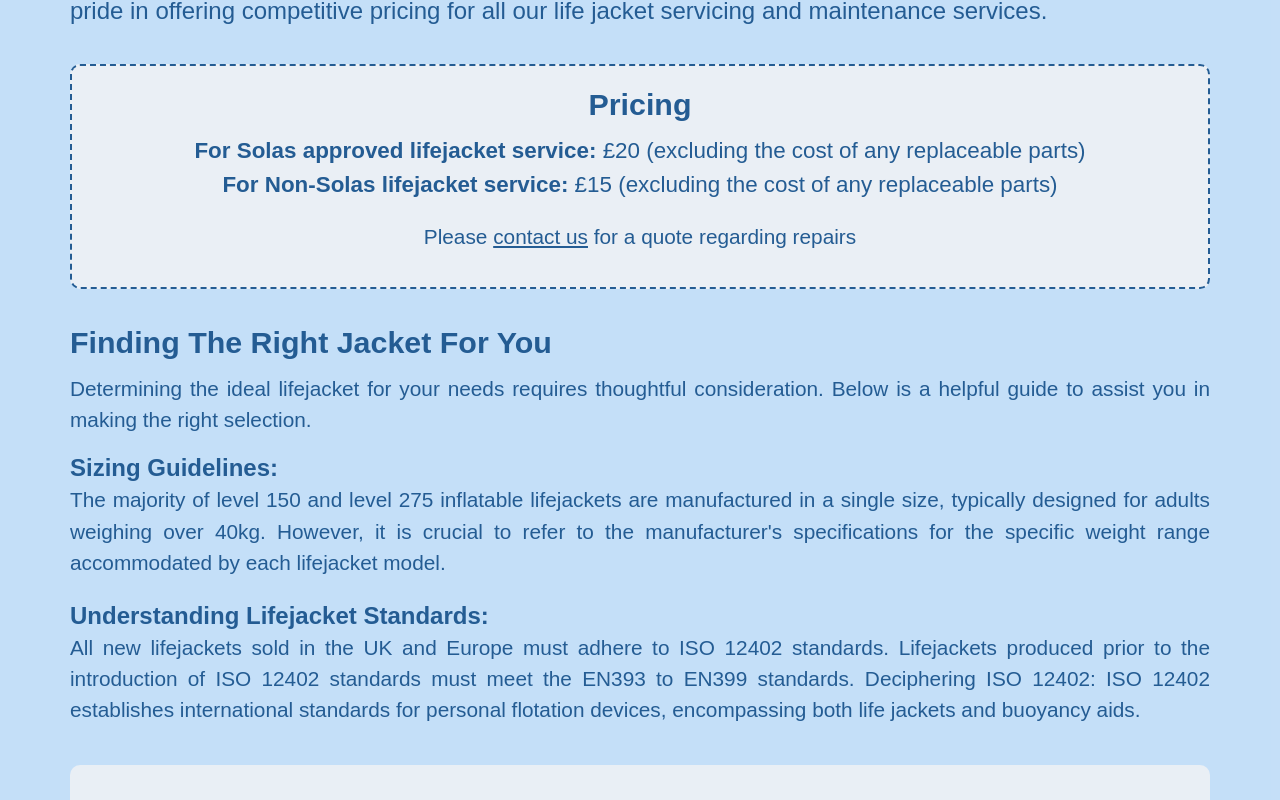
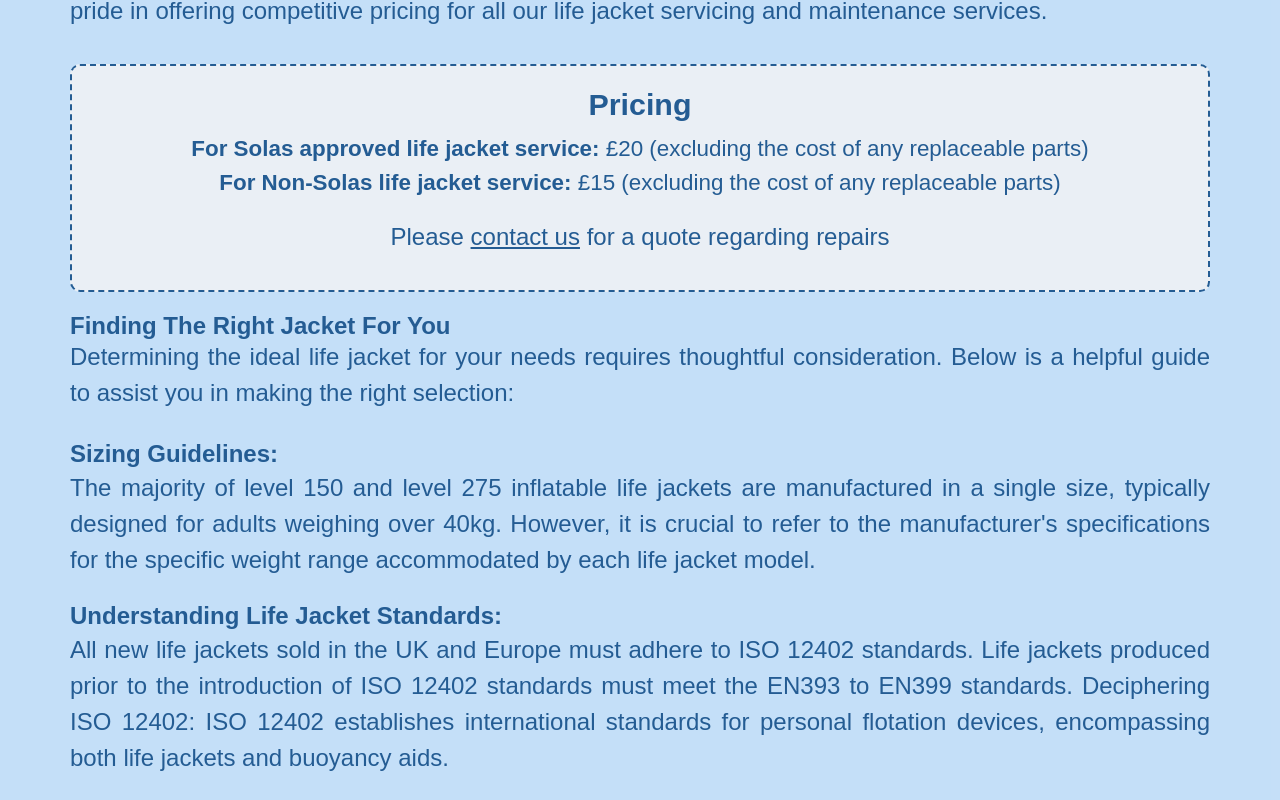
Before and after one commit to AbbieWills/KEMPS-NEW, a React (Vite) app in the folder client/: page /services in a window 1280 px wide. Shown: the part 287-1087 px from the top of the page. Built offline with nearby package versions, Linux system fonts and the light colour scheme.

Commit message:
final touches

```diff
--- a/client/pages/AboutPage/AboutPage.css
+++ b/client/pages/AboutPage/AboutPage.css
@@ -11,12 +11,12 @@
 
 .about h1 {
   font-size: 3rem !important;
-  margin-bottom: 30px !important;
 }
 
 .about p {
   margin-bottom: 15px;
   text-align: justify;
+  font-size: 1.5rem !important;
 
 }
 
@@ -105,8 +105,6 @@
   .harry-intro {
     width: 100% !important;
     margin: 0 auto !important;
-    margin-left: -27px !important;
-
   }
 }
 
@@ -172,3 +170,11 @@
     margin-left: 30px;
   }
 }
+
+@media (min-width: 600px) and (max-width: 2000px) {
+  .harry-intro {
+  margin-left: -27px !important;
+}
+
+
+}
--- a/client/pages/AboutPage/AboutPage.jsx
+++ b/client/pages/AboutPage/AboutPage.jsx
@@ -9,7 +9,7 @@ const AboutPage = () => {
         <h1>About Us</h1>
         <div className='service-text'>
           <div className='row'>
-          <p className='col-sm-12 col-md-8 col-lg-9 harry-intro'> Hello, I am Harry, a 23 year old navigation officer currently serving on oil tankers, and proudly assuming the role of Director at Kemps Maritime Professional Services (KempsMPS). <br/><br/> My unwavering commitment revolves around the paramount importance of safety and its continuous enhancement within the maritime sector. Consequently, I have chosen to devote my time to ensuring that all life jackets serviced through KempsMPS adhere to the most stringent safety standards.
+          <p className='col-sm-12 col-md-12 col-lg-9 harry-intro'> Hello, I am Harry, a 23 year old navigation officer currently serving on oil tankers, and proudly assuming the role of Director at Kemps Maritime Professional Services (KempsMPS). <br/><br/> My unwavering commitment revolves around the paramount importance of safety and its continuous enhancement within the maritime sector. Consequently, I have chosen to devote my time to ensuring that all life jackets serviced through KempsMPS adhere to the most stringent safety standards.
           <br/><br/> Our approach hinges on the pillars of quality assurance, comprehensive staff training, and the utilization of cutting-edge servicing equipment. </p> <img className="photoOfHarry" src='https://kcil.org.uk/wp-content/uploads/2020/01/awaiting-image-1-e1651572089627.jpg' alt='PhotoOfHarry'></img></div>
           <div className='why-choose'>
         <h2>Why Choose KempsMPS?</h2>
--- a/client/pages/ServicesPage/ServicesPage.css
+++ b/client/pages/ServicesPage/ServicesPage.css
@@ -34,15 +34,15 @@
 }
 
 /* Right jacket text */
-.about h2 {
-    font-size: 1.9rem !important;
+.pricing-heading {
+    font-size: 1.9rem;
     font-weight: bold;
-    margin-bottom: 12px;
+    margin-bottom: 10px;
 }
 
 .right-jacket-text, .sizing-text {
     font-size: 1.3rem;
-    margin-bottom: 30px !important;
+    margin-bottom: 40px !important;
 }
 
 .sizing-guidelines, .understanding {
@@ -86,10 +86,11 @@
     max-width: 200px;
     max-height: 300px;
     margin: 0 auto;
-    display: block;
+    display: block !important;
     margin-top: -14px;
     margin-bottom: 15px;
 }
+
 
 .individual {
     border: 2px solid #245c93;
@@ -97,11 +98,6 @@
     padding: 10px !important;
     margin: 30px auto !important;
     width: 30% !important;
-}
-
-    /* Add a more specific selector */
-.onefive {
-    margin: 50px -10px !important;
 }
 
 
--- a/client/pages/ServicesPage/ServicesPage.jsx
+++ b/client/pages/ServicesPage/ServicesPage.jsx
@@ -13,38 +13,41 @@ const ServicesPage = () => {
         <h1 className='servicing-title'>Pricing and Servicing</h1>
         <p className='pricing-intro'>At KempsMPS, we understand that quality service should also come with affordability. That's why we take pride in offering competitive pricing for all our life jacket servicing and maintenance services.</p>
         <div className='pricing'>
-          <h2>Pricing</h2>
+          <h2 className='pricing-heading'>Pricing</h2>
           <div className='price-list'>
-              <strong>For Solas approved lifejacket service:</strong> £20 (excluding the cost of any replaceable parts) <br/>
-              <strong>For Non-Solas lifejacket service:</strong> £15 (excluding the cost of any replaceable parts)
+              <strong>For Solas approved life jacket service:</strong> £20 (excluding the cost of any replaceable parts) <br/>
+              <strong>For Non-Solas life jacket service:</strong> £15 (excluding the cost of any replaceable parts)
               <p className='repairs-text'>Please <a href='/contact'>contact us</a> for a quote regarding repairs</p>
           </div>
         </div>
-        <h2>Finding The Right Jacket For You </h2>
-        <p className='right-jacket-text'>Determining the ideal lifejacket for your needs requires thoughtful consideration. Below is a helpful guide to assist you in making the right selection. </p>
+        <h2 className='sizing-guidelines'>Finding The Right Jacket For You </h2>
+        <p className='right-jacket-text'>Determining the ideal life jacket for your needs requires thoughtful consideration. Below is a helpful guide to assist you in making the right selection: </p>
           <p className='sizing-guidelines'> Sizing Guidelines: </p>
           <p className='sizing-text'>
-          The majority of level 150 and level 275 inflatable lifejackets are manufactured in a single size, typically designed for adults weighing over 40kg. However, it is crucial to refer to the manufacturer's specifications for the specific weight range accommodated by each lifejacket model.<br/>
-          <p className='understanding'> Understanding Lifejacket Standards: </p>
-          All new lifejackets sold in the UK and Europe must adhere to ISO 12402 standards.
-          Lifejackets produced prior to the introduction of ISO 12402 standards must meet the EN393 to EN399 standards. Deciphering ISO 12402:
+          The majority of level 150 and level 275 inflatable life jackets are manufactured in a single size, typically designed for adults weighing over 40kg. However, it is crucial to refer to the manufacturer's specifications for the specific weight range accommodated by each life jacket model.<br/>
+          <p className='understanding'> Understanding Life Jacket Standards: </p>
+          All new life jackets sold in the UK and Europe must adhere to ISO 12402 standards.
+          Life jackets produced prior to the introduction of ISO 12402 standards must meet the EN393 to EN399 standards. Deciphering ISO 12402:
           ISO 12402 establishes international standards for personal flotation devices, encompassing both life jackets and buoyancy aids.</p>
         <div className='row levels-section'>
           <h2 className='levels-title'>Exploring Life Jacket Levels </h2>
           <div className='individual'>
             <p className='levels'>Level 100:</p>
             <p className='levels-text'>
-            This life jacket is suitable for calm, flat waters. It may not possess the capability to right an individual solely through its buoyancy force. Level 100 lifejackets are typically non-SOLAS approved.</p> <img className='lj-photo' src={hundered} alt="100-lf" />
+            This life jacket is suitable for calm, flat waters. It may not possess the capability to right an individual solely through its buoyancy force. Level 100 life jackets are typically non-SOLAS approved.</p>
+            <img className='lj-photo' src={hundered} alt="100-lf" />
           </div>
           <div className='individual'>
           <p className='levels'>Level 150:</p>
           <p className='levels-text'>
-              The standard life jacket for use in coastal and offshore waters. Level 150 lifejackets are designed to high standards and can effectively right an unconscious person based on buoyancy alone. Note that the thickness and weight of clothing worn may influence its performance.</p> <img className='lj-photo' src={hundredfifty} alt="150-lf" />
+              The standard life jacket for use in coastal and offshore waters. Level 150 life jackets are designed to high standards and can effectively right an unconscious person based on buoyancy alone. Note that the thickness and weight of clothing worn may influence its performance.</p>
+            <img className='lj-photo' src={hundredfifty} alt="150-lf" />
           </div>
           <div className='individual'>
           <p className='levels'>Level 275+:</p>
           <p className='levels-text'>
-            This life jacket is intended for rugged offshore conditions. Similar to the Level 150, it can right an unconscious person, even when wearing heavy clothing such as immersion suits.</p> <img className='lj-photo' src={twohundredseventyfive} alt="275-lf" />
+            This life jacket is intended for rugged offshore conditions. Similar to the Level 150, it can right an unconscious person, even when wearing heavy clothing such as immersion suits.</p>
+          <img className='lj-photo' src={twohundredseventyfive} alt="275-lf" />
           </div>
         </div>
         <p className='contact-link-text'> <a href='/contact'>Contact us</a> today to learn more about our services and how we can help you stay safe on the water.</p>
```
